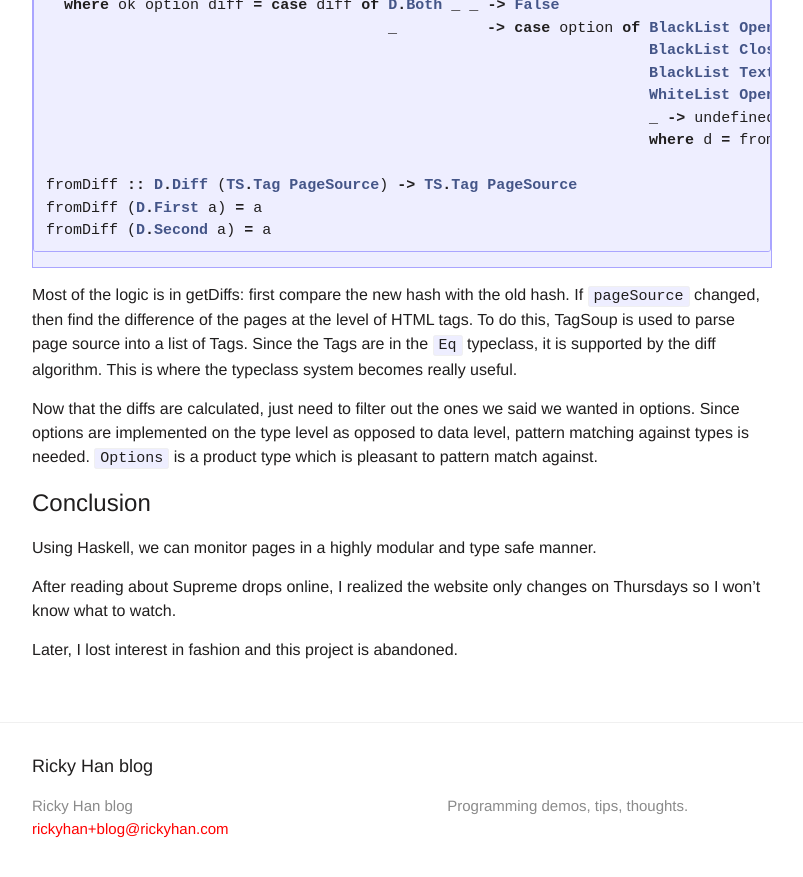
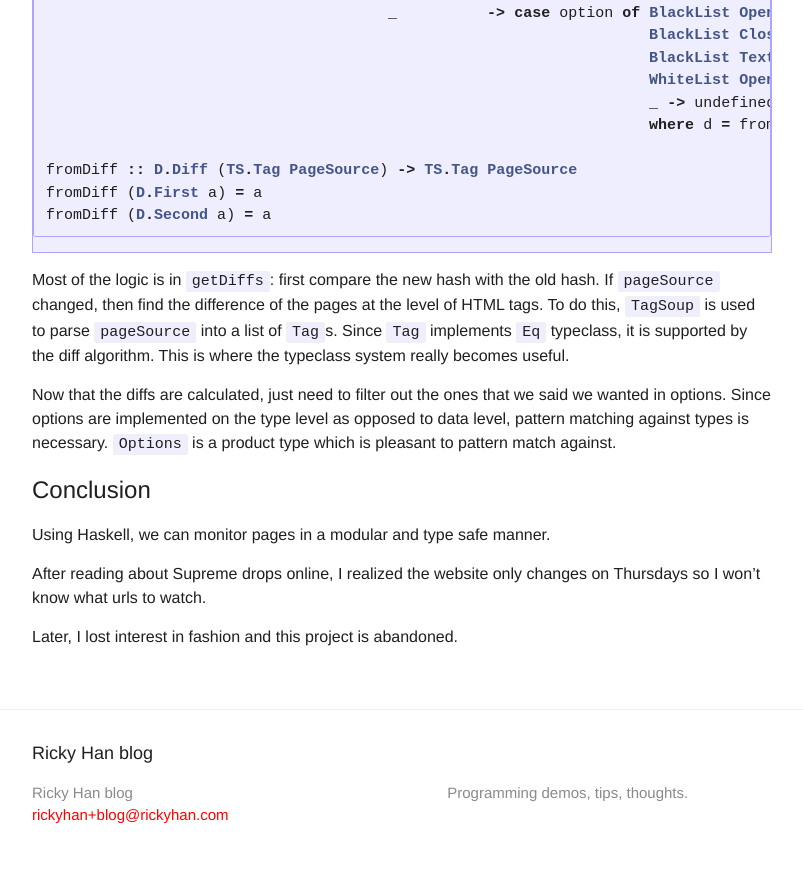
Before and after one commit to 0b01/rickyhan.com, a Jekyll site: the page built from _posts/2017-09-27-copping-supreme-with-haskell.markdown, in a window 1280 px wide and 900 px high, scrolled down 5654 px. Shown: the top 877 px of the window, without its empty margins (238-1041 px from the left). Built offline with Jekyll 4.4.1, drawn with Linux system fonts in a browser that asks for light colours; some of the changed text lies outside the part shown.

Commit message:
Update 2017-09-27-copping-supreme-with-haskell.markdown

````diff
--- a/_posts/2017-09-27-copping-supreme-with-haskell.markdown
+++ b/_posts/2017-09-27-copping-supreme-with-haskell.markdown
@@ -5,13 +5,11 @@
 categories: jekyll update
 ---
 
-Recently, a friend asked me to write a program that buys things off of a shopping website as soon as anything is added. I decided to write it in Haskell.
-
-Supreme is a fashion brand that curbs supply to create artificial scarcity, which results in higher consumer surplus and resell profit margin. So yes, the deadweight loss suffered in the primary market(webstore) is actually paying for the reseller network effect and virality.
+Recently, a friend asked me to write a program that buys things off of a the shopping site of Supreme website as soon as anything is added. Supreme is a fashion brand that curbs supply to create artificial scarcity, resulting in higher consumer surplus and resell profit margin. So yes, the deadweight loss suffered in the primary market (webstore) is actually paying to incentivize the resellers and increase virality of the brand.
 
 ![supreme brick](http://d17ol771963kd3.cloudfront.net/122510/zo/LGlxG_4e95s.jpg)
 
-This script does the following:
+This Haskell script does the following:
 
 1. GET website url.
 
@@ -245,14 +243,14 @@
 fromDiff (D.Second a) = a
 ```
 
-Most of the logic is in getDiffs: first compare the new hash with the old hash. If `pageSource` changed, then find the difference of the pages at the level of HTML tags. To do this, TagSoup is used to parse page source into a list of Tags. Since the Tags are in the `Eq` typeclass, it is supported by the diff algorithm. This is where the typeclass system becomes really useful.
+Most of the logic is in `getDiffs`: first compare the new hash with the old hash. If `pageSource` changed, then find the difference of the pages at the level of HTML tags. To do this, `TagSoup` is used to parse `pageSource` into a list of `Tag`s. Since `Tag` implements `Eq` typeclass, it is supported by the diff algorithm. This is where the typeclass system really becomes useful.
 
-Now that the diffs are calculated, just need to filter out the ones we said we wanted in options. Since options are implemented on the type level as opposed to data level, pattern matching against types is needed. `Options` is a product type which is pleasant to pattern match against.
+Now that the diffs are calculated, just need to filter out the ones that we said we wanted in options. Since options are implemented on the type level as opposed to data level, pattern matching against types is necessary. `Options` is a product type which is pleasant to pattern match against.
 
 # Conclusion
 
-Using Haskell, we can monitor pages in a highly modular and type safe manner.
+Using Haskell, we can monitor pages in a modular and type safe manner.
 
-After reading about Supreme drops online, I realized the website only changes on Thursdays so I won't know what to watch.
+After reading about Supreme drops online, I realized the website only changes on Thursdays so I won't know what urls to watch.
 
 Later, I lost interest in fashion and this project is abandoned.
````
